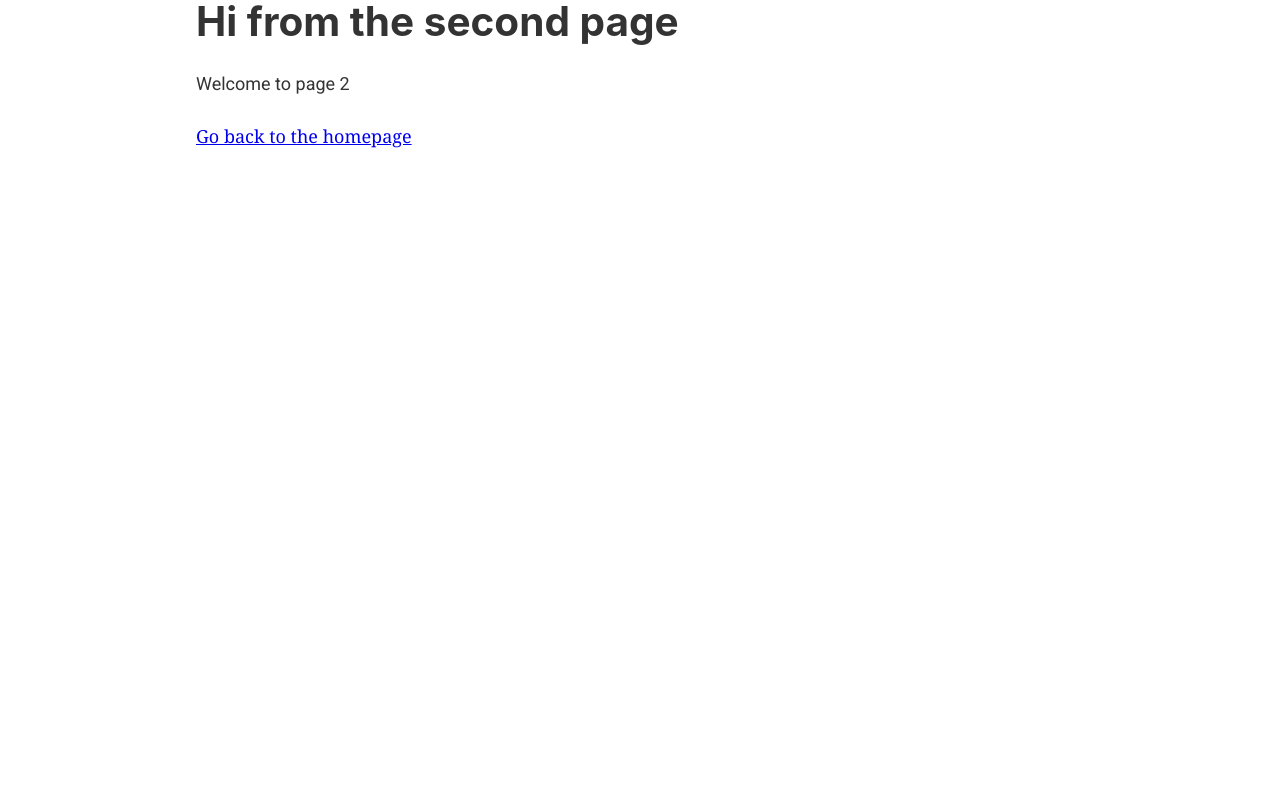
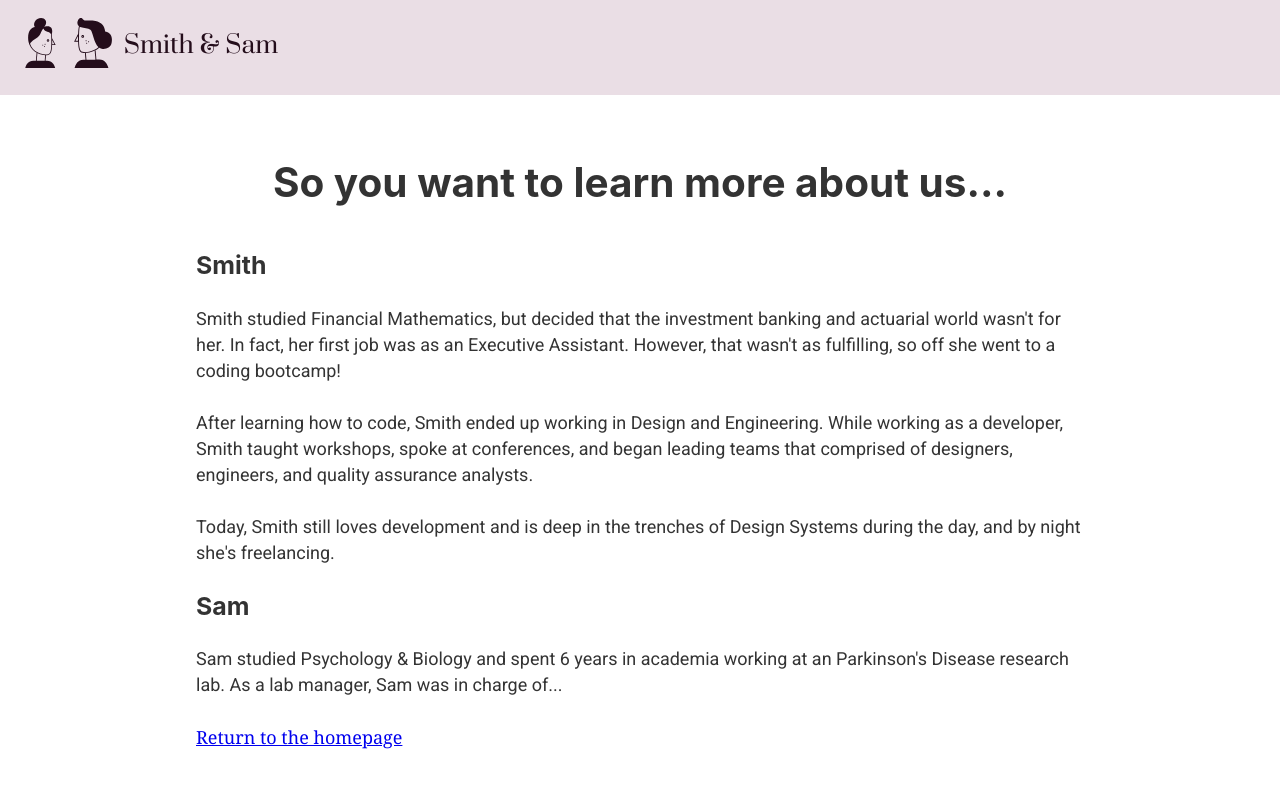
Before and after one commit to seimith/smithandsam, a Gatsby site: page /about-us in a window 1280 px wide. Built offline with nearby package versions, Linux system fonts and the light colour scheme; Gatsby itself is replaced by a stand-in of ours.

Commit message:
docs(copy update):

```diff
--- a/src/pages/about-us.js
+++ b/src/pages/about-us.js
@@ -3,14 +3,30 @@ import { Link } from "gatsby"
 
 import Layout from "../components/layout"
 import SEO from "../components/seo"
+import HeaderMini from "../components/header-mini"
 
 const SecondPage = () => (
-  <Layout>
-    <SEO title="Page two" />
-    <h1>Hi from the second page</h1>
-    <p>Welcome to page 2</p>
-    <Link to="/">Go back to the homepage</Link>
-  </Layout>
+  <>
+    <HeaderMini siteTitle='Smith & Sam' />
+    <Layout>
+      <SEO title="About Us" />
+      <center><h1 style={{ paddingTop: `1em`, paddingBottom: `0.5em` }}>So you want to learn more about us...</h1></center>
+
+      <h3>Smith</h3>
+      <p>Smith studied Financial Mathematics, but decided that the investment banking and actuarial world wasn't for her. In fact,
+      her first job was as an Executive Assistant. However, that wasn't as fulfilling, so off she went to a coding bootcamp!</p>
+      <p>After learning how to code, Smith ended up working in Design and Engineering. While working as a
+      developer, Smith taught workshops, spoke at conferences, and began leading teams that comprised of designers, engineers, and quality
+      assurance analysts.
+      </p>
+      <p>Today, Smith still loves development and is deep in the trenches of Design Systems during the day, and by night she's freelancing.</p>
+
+      <h3>Sam</h3>
+      <p>Sam studied Psychology & Biology and spent 6 years in academia working at an Parkinson's Disease research lab. As a lab manager, Sam was
+      in charge of...</p>
+      <Link to="/">Return to the homepage</Link>
+    </Layout>
+  </>
 )
 
 export default SecondPage
```
Also changed, not shown: src/pages/index.js (+29 -6 lines).
